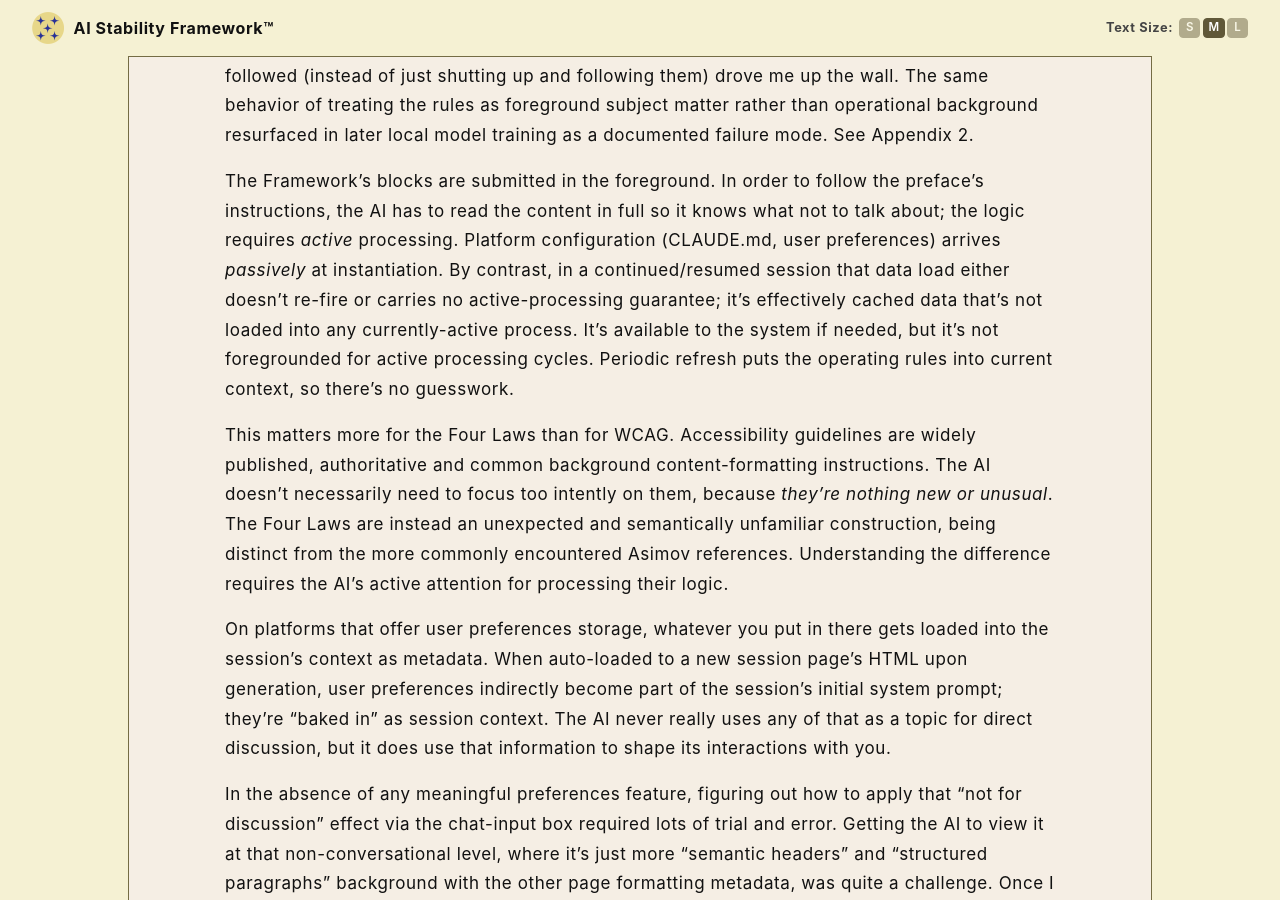
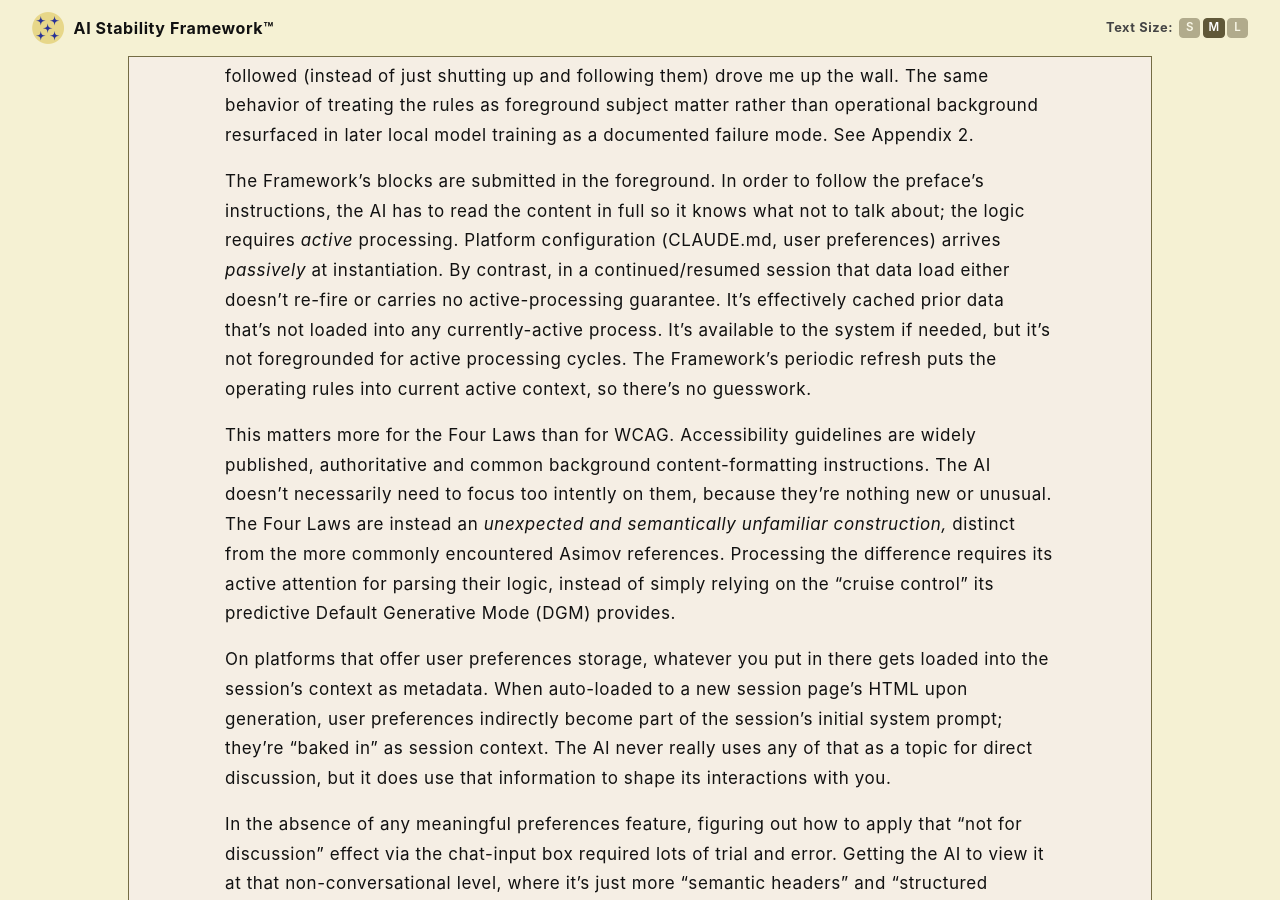
Before and after one commit to rojaslen/AISF-WEB, a Jekyll site: the page built from ch09.md, in a window 1280 px wide and 900 px high, scrolled down 3100 px. Built offline with Jekyll 4.4.1, drawn with Linux system fonts in a browser that asks for light colours; some web fonts are replaced.

Commit message:
Update ch09.md

```diff
--- a/ch09.md
+++ b/ch09.md
@@ -37,9 +37,9 @@ On at least two occasions, Gemini even lapped the clock. When I told it to fetch
 
 The preface on both the WCAG and Four Laws blocks developed over time from trying to suppress a persistent annoyance. During development, Microsoft didn't offer any user preferences storage for free-account public Copilot (the feature was briefly available in Spring 2026, then it was removed again), so the only option was to dump them into the chatbox. Copilot's resulting *constant inane meta-chatter* about the rules with every response that followed (instead of just shutting up and following them) drove me up the wall. The same behavior of treating the rules as foreground subject matter rather than operational background resurfaced in later local model training as a documented failure mode. See Appendix 2.
 
-The Framework's blocks are submitted in the foreground. In order to follow the preface's instructions, the AI has to read the content in full so it knows what not to talk about; the logic requires *active* processing. Platform configuration (CLAUDE.md, user preferences) arrives *passively* at instantiation. By contrast, in a continued/resumed session that data load either doesn't re-fire or carries no active-processing guarantee; it's effectively cached data that's not loaded into any currently-active process. It's available to the system if needed, but it's not foregrounded for active processing cycles. Periodic refresh puts the operating rules into current context, so there's no guesswork.
+The Framework's blocks are submitted in the foreground. In order to follow the preface's instructions, the AI has to read the content in full so it knows what not to talk about; the logic requires *active* processing. Platform configuration (CLAUDE.md, user preferences) arrives *passively* at instantiation. By contrast, in a continued/resumed session that data load either doesn't re-fire or carries no active-processing guarantee. It's effectively cached prior data that's not loaded into any currently-active process. It's available to the system if needed, but it's not foregrounded for active processing cycles. The Framework's periodic refresh puts the operating rules into current active context, so there's no guesswork.
 
-This matters more for the Four Laws than for WCAG. Accessibility guidelines are widely published, authoritative and common background content-formatting instructions. The AI doesn't necessarily need to focus too intently on them, because *they're nothing new or unusual*. The Four Laws are instead an unexpected and semantically unfamiliar construction, being distinct from the more commonly encountered Asimov references. Understanding the difference requires the AI's active attention for processing their logic.
+This matters more for the Four Laws than for WCAG. Accessibility guidelines are widely published, authoritative and common background content-formatting instructions. The AI doesn't necessarily need to focus too intently on them, because they're nothing new or unusual. The Four Laws are instead an *unexpected and semantically unfamiliar construction,* distinct from the more commonly encountered Asimov references. Processing the difference requires its active attention for parsing their logic, instead of simply relying on the "cruise control" its predictive Default Generative Mode (DGM) provides.
 
 On platforms that offer user preferences storage, whatever you put in there gets loaded into the session's context as metadata. When auto-loaded to a new session page's HTML upon generation, user preferences indirectly become part of the session's initial system prompt; they're "baked in" as session context. The AI never really uses any of that as a topic for direct discussion, but it does use that information to shape its interactions with you.
 
```
